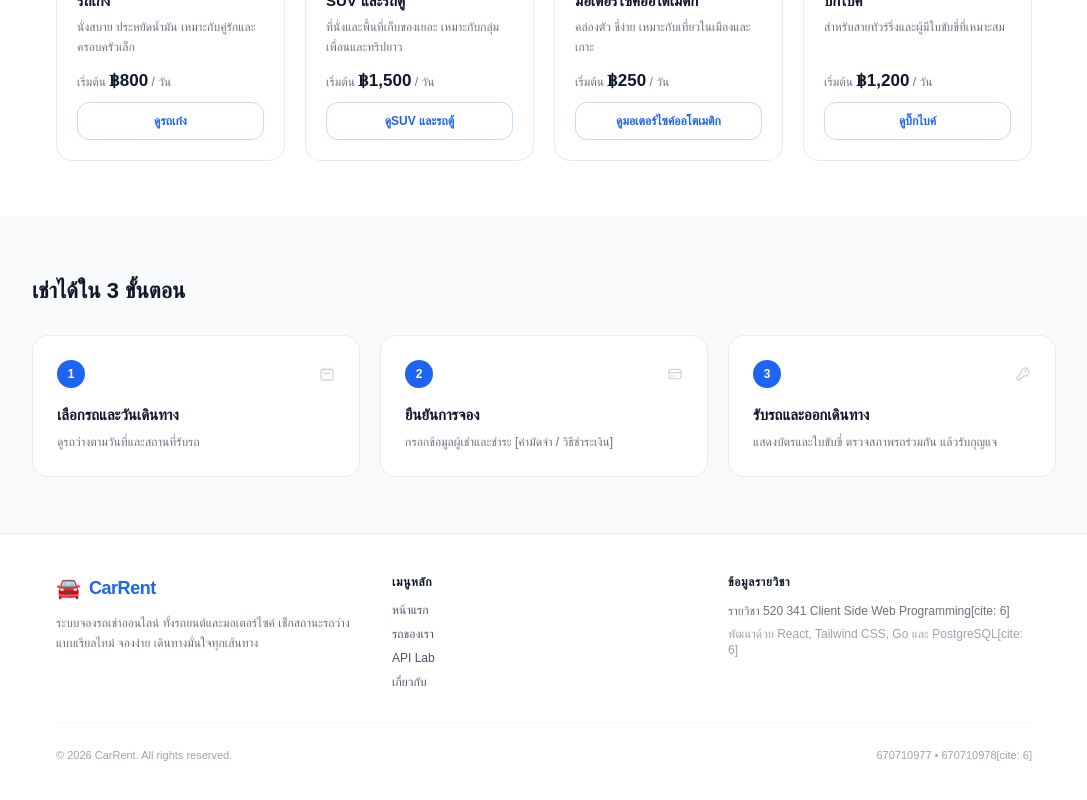
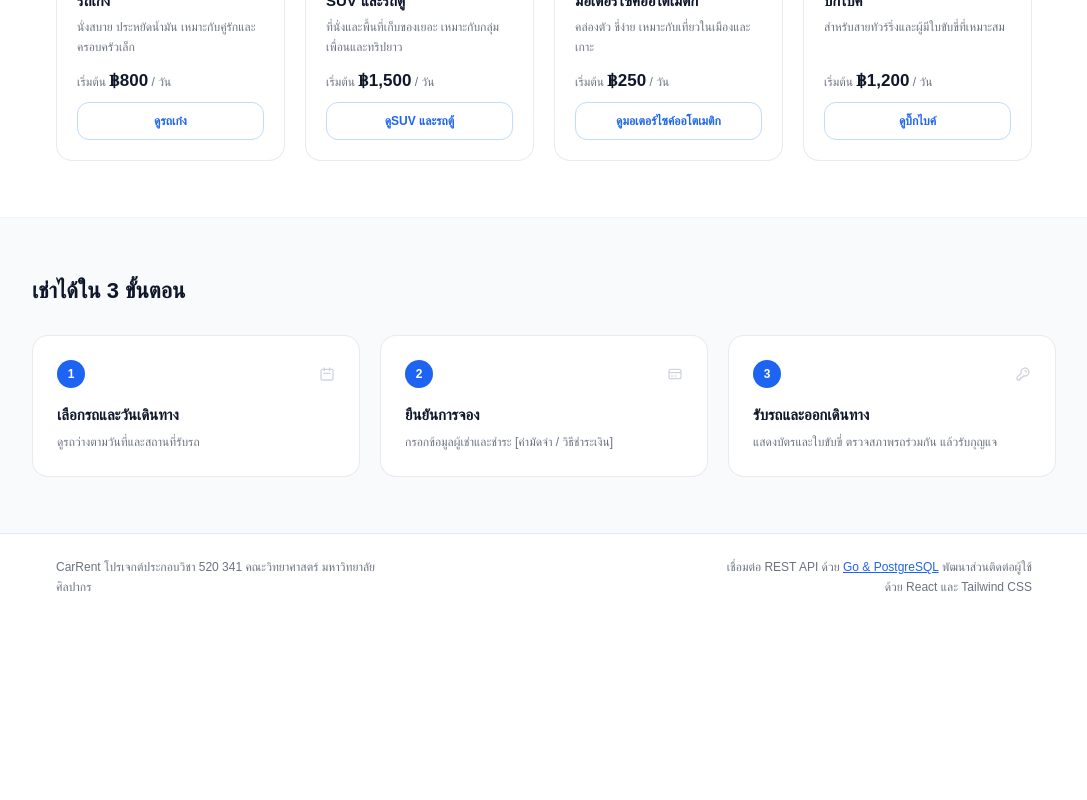
Before and after one commit to maymeowww/FE_CarRent, a React (Create React App) app: page / in a window 1280 px wide. Shown: the part 850-1650 px from the top of the page, without its empty margins (96-1183 px from the left). After the commit the page ends 1471 px from the top, so only its background shows below. Built offline with nearby package versions, Linux system fonts and the light colour scheme; a web font is replaced by a local one.

Commit message:
edit footer

```diff
--- a/src/components/Footer.jsx
+++ b/src/components/Footer.jsx
@@ -1,74 +1,20 @@
 import React from 'react';
-import { Link } from 'react-router-dom';
 
 export default function Footer() {
   return (
-    <footer className="bg-white border-t border-gray-200/80 text-slate-600 mt-auto">
-      <div className="max-w-5xl mx-auto px-6 py-10">
-        <div className="grid grid-cols-1 md:grid-cols-3 gap-8 pb-8 border-b border-gray-100">
-          {/* คอลัมน์ 1 : โลโก้และคำอธิบาย */}
-          <div className="space-y-3">
-            <Link to="/" className="inline-flex items-center gap-2">
-              <span className="text-xl leading-none" role="img" aria-label="car">
-                🚘
-              </span>
-              <span className="font-extrabold text-lg tracking-tight text-[#1d64f2]">
-                CarRent
-              </span>
-            </Link>
-            <p className="text-xs text-gray-500 leading-relaxed max-w-xs">
-              ระบบจองรถเช่าออนไลน์ ทั้งรถยนต์และมอเตอร์ไซค์ เช็กสถานะรถว่างแบบเรียลไทม์ จองง่าย เดินทางมั่นใจทุกเส้นทาง
-            </p>
-          </div>
+    <footer className="bg-white border-t border-blue-100 text-xs text-gray-500 mt-auto">
+      <div className="max-w-5xl mx-auto px-6 py-6 flex flex-col sm:flex-row items-start sm:items-center justify-between gap-4 leading-relaxed">
+        {/* ฝั่งซ้าย : ชื่อโปรเจกต์และรายวิชา */}
+        <p className="max-w-xs">
+          CarRent โปรเจกต์ประกอบวิชา 520 341 คณะวิทยาศาสตร์ มหาวิทยาลัยศิลปากร
+        </p>
 
-          {/* คอลัมน์ 2 : เมนูลัด */}
-          <div>
-            <h3 className="text-xs font-bold text-slate-900 uppercase tracking-wider mb-3">
-              เมนูหลัก
-            </h3>
-            <ul className="space-y-2 text-xs">
-              <li>
-                <Link to="/" className="hover:text-[#1d64f2] transition">
-                  หน้าแรก
-                </Link>
-              </li>
-              <li>
-                <Link to="/cars" className="hover:text-[#1d64f2] transition">
-                  รถของเรา
-                </Link>
-              </li>
-              <li>
-                <Link to="/api-lab" className="hover:text-[#1d64f2] transition">
-                  API Lab
-                </Link>
-              </li>
-              <li>
-                <Link to="/about" className="hover:text-[#1d64f2] transition">
-                  เกี่ยวกับ
-                </Link>
-              </li>
-            </ul>
-          </div>
-
-          {/* คอลัมน์ 3 : ข้อมูลโปรเจกต์ */}
-          <div>
-            <h3 className="text-xs font-bold text-slate-900 uppercase tracking-wider mb-3">
-              ข้อมูลรายวิชา
-            </h3>
-            <p className="text-xs text-gray-500 leading-relaxed">
-              รายวิชา 520 341 Client Side Web Programming[cite: 6]
-            </p>
-            <p className="text-xs text-gray-400 mt-1">
-              พัฒนาด้วย React, Tailwind CSS, Go และ PostgreSQL[cite: 6]
-            </p>
-          </div>
-        </div>
-
-        {/* แถบลิขสิทธิ์ด้านล่าง */}
-        <div className="pt-6 flex flex-col sm:flex-row items-center justify-between gap-2 text-[11px] text-gray-400">
-          <p>&copy; {new Date().getFullYear()} CarRent. All rights reserved.</p>
-          <p>670710977 &bull; 670710978[cite: 6]</p>
-        </div>
+        {/* ฝั่งขวา : ข้อมูลระบบและเทคโนโลยี */}
+        <p className="max-w-xs sm:text-right">
+          เชื่อมต่อ REST API ด้วย{' '}
+          <span className="text-[#1d64f2] underline">Go &amp; PostgreSQL</span>{' '}
+          พัฒนาส่วนติดต่อผู้ใช้ด้วย React และ Tailwind CSS
+        </p>
       </div>
     </footer>
   );
```
